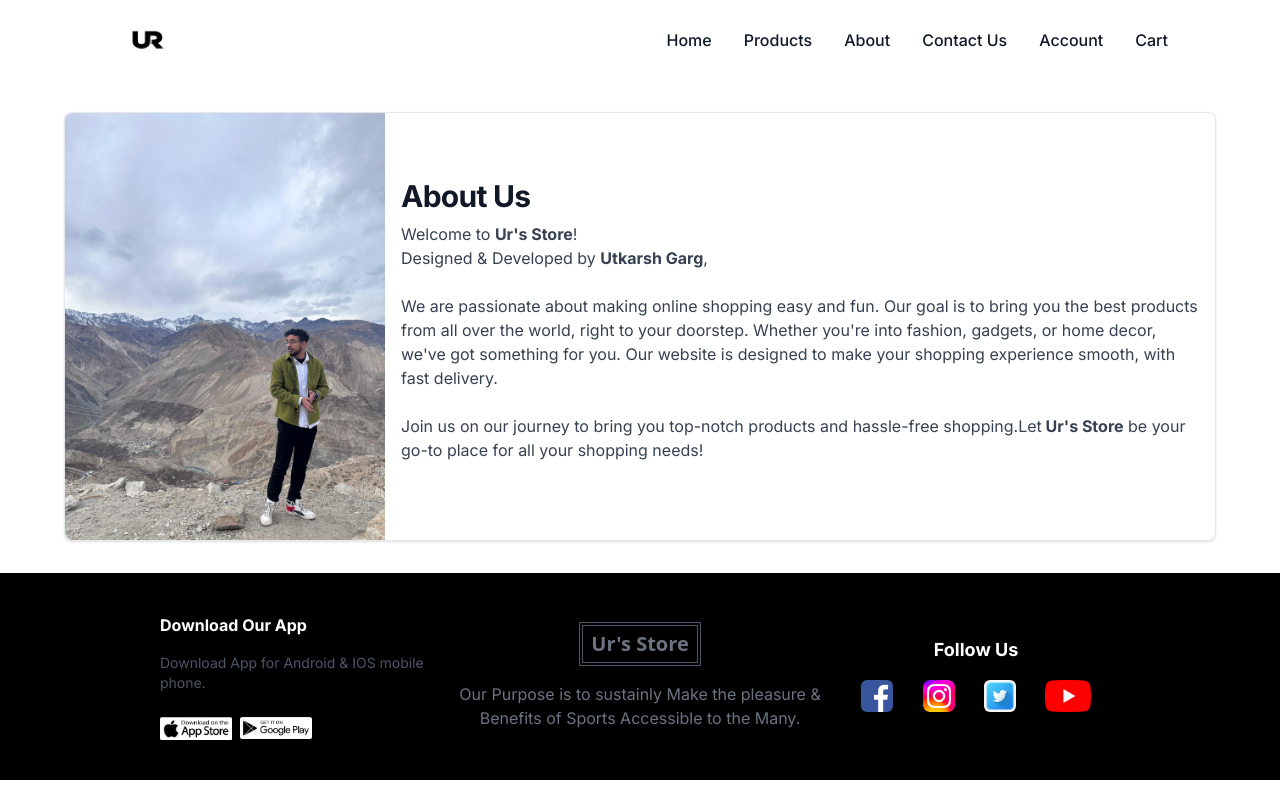
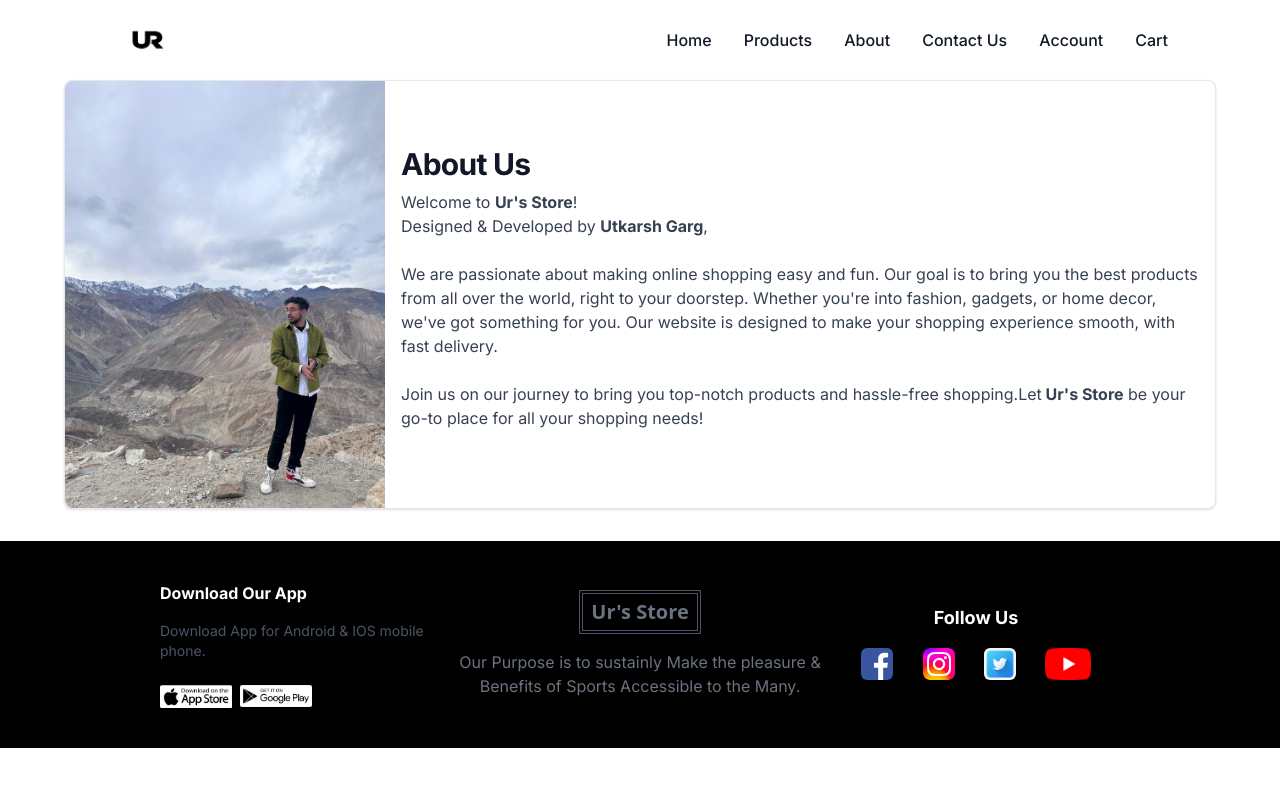
Before and after one commit to utkarsh061/E_Commerce_Website, a Next.js app in the folder frontend/: page /about in a window 1280 px wide. Built offline with nearby package versions, Linux system fonts and the light colour scheme.

Commit message:
FrontEnd: About Us alignment Issue

```diff
--- a/frontend/src/app/about/page.js
+++ b/frontend/src/app/about/page.js
@@ -2,7 +2,8 @@
 
  function AboutUs(){
     return(
-        <div class="flex flex-col items-center bg-white border border-gray-200 rounded-lg shadow md:flex-row md:max-w-6xl hover:bg-gray-100 mx-auto my-8">
+        <div className="px-8">
+             <div class="flex flex-col items-center bg-white border border-gray-200 rounded-lg shadow md:flex-row md:max-w-6xl hover:bg-gray-100 mx-auto mb-8">
                 <img class="object-cover w-full rounded-t-lg h-96 md:h-auto md:w-80 md:rounded-none md:rounded-l-lg" src="/Images/utkarshImage.jpeg" alt="Utkarsh Garg's Image"/>
                 <div class="flex flex-col justify-between p-4 leading-normal">
                     <h5 class="mb-2 text-3xl font-bold tracking-tight text-gray-900">About Us</h5>
@@ -16,6 +17,7 @@
                     </p>
                 </div>
             </div>
+        </div>
     )
  }
  export default AboutUs;
```
Lines whose indentation alone changed are shown as unchanged.
